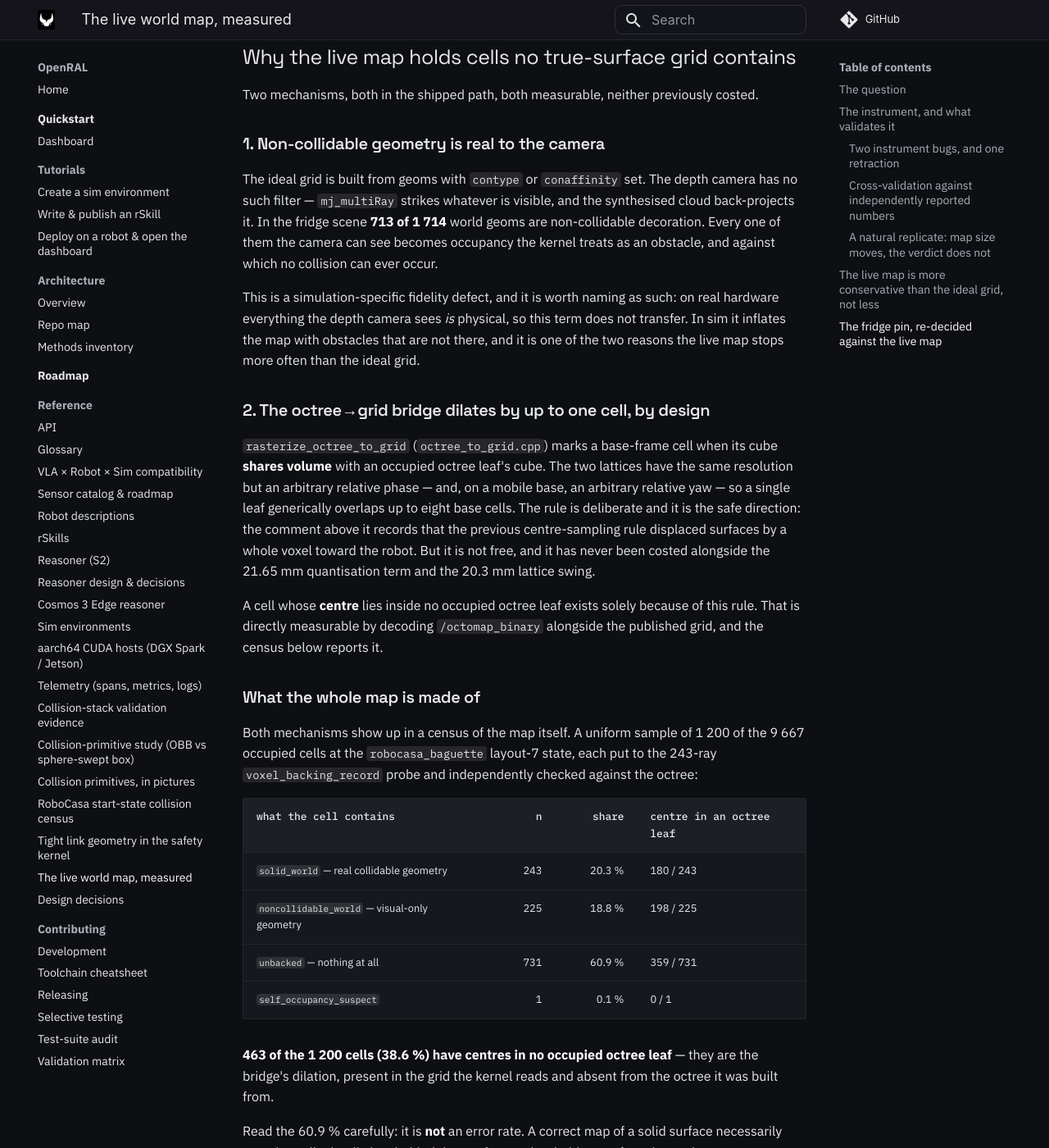
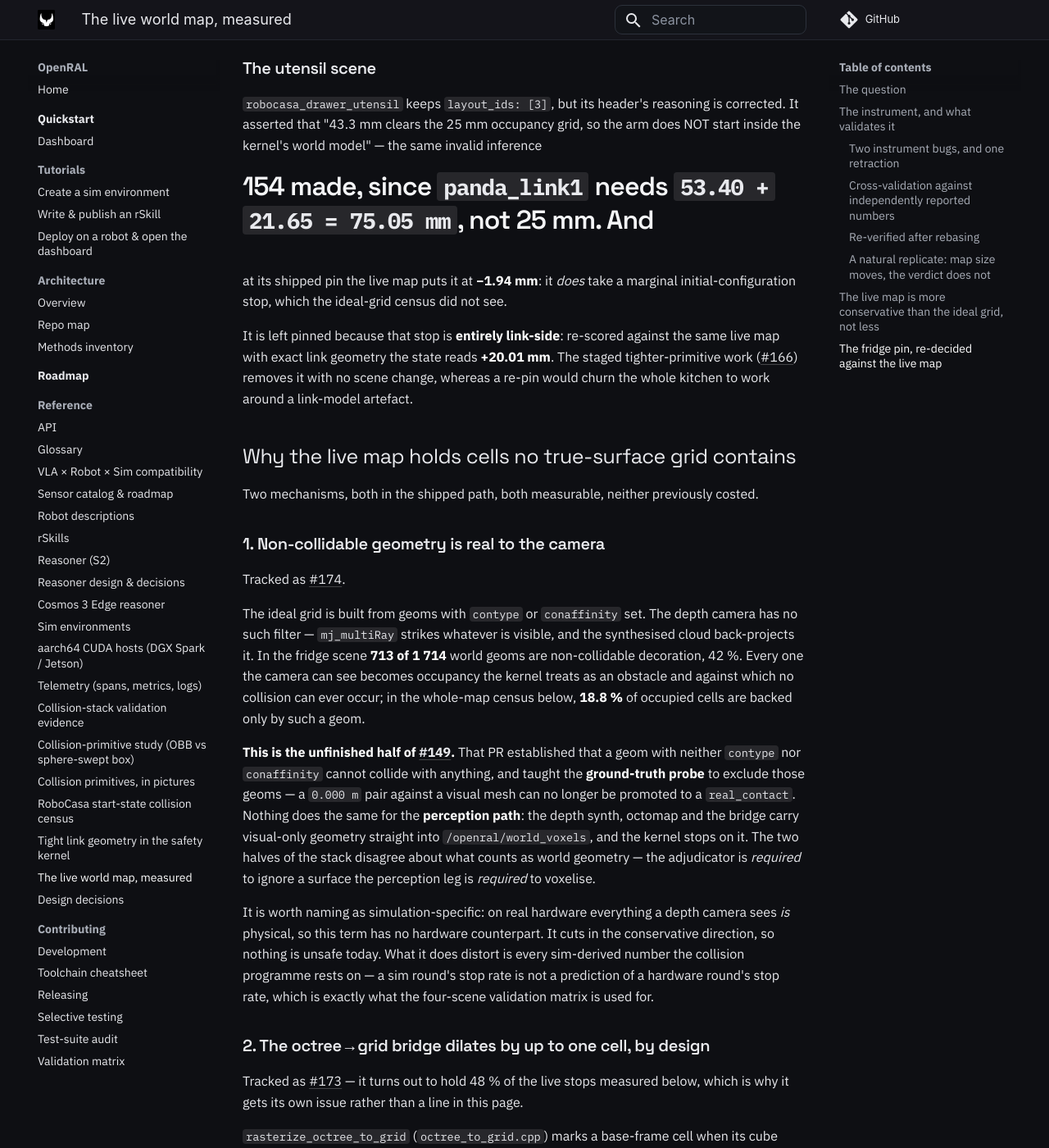
Before and after one commit to OpenRAL/openral, an MkDocs documentation site: the page built from docs/reference/world-map-fidelity.md, in a window 1280 px wide and 1400 px high, scrolled down 5593 px. Shown: the whole window at 82% size. Built offline with MkDocs 1.6.1 and Material for MkDocs 9.7.7, drawn with Linux system fonts in a browser that asks for light colours; comment, search, counter and statistics services are not loaded; some of the changed text lies outside the part shown.

Commit message:
docs(collision): track the two world-side terms as issues, and record the rebase re-verification (#175)
Both terms this study isolates were living only in prose, where they would be
rediscovered rather than worked on:

* #173 — the octree->grid cube-overlap dilation, which holds 48% of the live
  start-state stops measured here. Deliberate, documented as the safe
  direction, and never costed alongside the 21.65 mm quantisation term or
  #161's 20.3 mm lattice swing. Narrowing it shrinks the obstacle set the
  kernel sees, so it is a safety-WG decision, not a cleanup.

* #174 — the depth path voxelising non-collidable geometry. Sharpened here:
  this is the unfinished half of #149. That PR taught the ground-truth PROBE
  to exclude geoms with neither contype nor conaffinity; nothing does the same
  for the PERCEPTION path, so the adjudicator is required to ignore a surface
  the depth synth is required to voxelise. 713 of 1,714 fridge-scene geoms are
  non-collidable, and 18.8% of sampled occupied cells are backed only by one.
  No hardware counterpart (a visible object in reality is solid), so it
  distorts sim-derived stop rates rather than safety.

Also records that every number was re-derived at a0f3d58 rather than carried
forward: the numpy port re-validates against that tree's collision.cpp at
4.441e-16 m, and both headline verdicts re-score unchanged on both of their
independent captures.

Signed-off-by: AdrianLlopart <adrianllopart@gmail.com>

```diff
--- a/docs/reference/world-map-fidelity.md
+++ b/docs/reference/world-map-fidelity.md
@@ -97,6 +97,26 @@
 
 The two sampled mesh gaps also settle what the later `0.000 m` reading on that
 pair was: `mj_geomDistance`'s documented failure mode, not a touch.
+
+### Re-verified after rebasing
+
+The headline numbers were **re-derived, not carried forward** — first at
+`a0f3d58`, then again on the master that carries this page. The numpy port
+re-validated against each tree's `collision.cpp` at **4.441 × 10⁻¹⁶ m** over the
+same 4 000 pairs, and every verdict re-scored from the stored captures unchanged
+at both revisions:
+
+| state | captures (occupied cells) | kernel min |
+| --- | --- | ---: |
+| layout 30 | 5 427 and 8 239 | **−23.47 mm** on both |
+| layout 47 | 5 435 and 9 112 | **+19.34 mm** on both |
+| unpinned (29 / 20) | 7 411 | **−24.75 mm** |
+
+None of [#164](https://github.com/OpenRAL/openral/pull/164) (CI only),
+[#165](https://github.com/OpenRAL/openral/pull/165) (`CollisionShape` as a
+discriminated union) or [#169](https://github.com/OpenRAL/openral/pull/169)
+(ACM exemptions; zero manifest pairs added or removed) moves them — which is
+what one would expect, and is why it was checked rather than assumed.
 
 ### A natural replicate: map size moves, the verdict does not
 
@@ -216,20 +236,39 @@
 
 ### 1. Non-collidable geometry is real to the camera
 
+Tracked as [#174](https://github.com/OpenRAL/openral/issues/174).
+
 The ideal grid is built from geoms with `contype` or `conaffinity` set. The
 depth camera has no such filter — `mj_multiRay` strikes whatever is visible, and
 the synthesised cloud back-projects it. In the fridge scene **713 of 1 714**
-world geoms are non-collidable decoration. Every one of them the camera can see
-becomes occupancy the kernel treats as an obstacle, and against which no
-collision can ever occur.
+world geoms are non-collidable decoration, 42 %. Every one the camera can see
+becomes occupancy the kernel treats as an obstacle and against which no
+collision can ever occur; in the whole-map census below, **18.8 %** of occupied
+cells are backed only by such a geom.
 
-This is a simulation-specific fidelity defect, and it is worth naming as such:
-on real hardware everything the depth camera sees *is* physical, so this term
-does not transfer. In sim it inflates the map with obstacles that are not there,
-and it is one of the two reasons the live map stops more often than the ideal
-grid.
+**This is the unfinished half of
+[#149](https://github.com/OpenRAL/openral/pull/149).** That PR established that
+a geom with neither `contype` nor `conaffinity` cannot collide with anything,
+and taught the **ground-truth probe** to exclude those geoms — a `0.000 m` pair
+against a visual mesh can no longer be promoted to a `real_contact`. Nothing
+does the same for the **perception path**: the depth synth, octomap and the
+bridge carry visual-only geometry straight into `/openral/world_voxels`, and the
+kernel stops on it. The two halves of the stack disagree about what counts as
+world geometry — the adjudicator is *required* to ignore a surface the
+perception leg is *required* to voxelise.
+
+It is worth naming as simulation-specific: on real hardware everything a depth
+camera sees *is* physical, so this term has no hardware counterpart. It cuts in
+the conservative direction, so nothing is unsafe today. What it does distort is
+every sim-derived number the collision programme rests on — a sim round's stop
+rate is not a prediction of a hardware round's stop rate, which is exactly what
+the four-scene validation matrix is used for.
 
 ### 2. The octree→grid bridge dilates by up to one cell, by design
+
+Tracked as [#173](https://github.com/OpenRAL/openral/issues/173) — it turns out
+to hold 48 % of the live stops measured below, which is why it gets its own
+issue rather than a line in this page.
 
 `rasterize_octree_to_grid` (`octree_to_grid.cpp`) marks a base-frame cell when
 its cube **shares volume** with an occupied octree leaf's cube. The two lattices
@@ -409,7 +448,11 @@
 the safety-WG path with a hazard-log entry, not in a measurement PR. What the
 measurement does establish is that the rule is where the leverage is, and that
 it currently costs about one voxel of reach in every direction, on top of the
-21.65 mm quantisation term and #161's 20.3 mm lattice swing.
+21.65 mm quantisation term and #161's 20.3 mm lattice swing. The two terms this
+page isolates are tracked as work rather than as prose:
+[#173](https://github.com/OpenRAL/openral/issues/173) (dilation) and
+[#174](https://github.com/OpenRAL/openral/issues/174) (non-collidable geometry
+in the map).
 
 ### Caveats on this split
 
```
